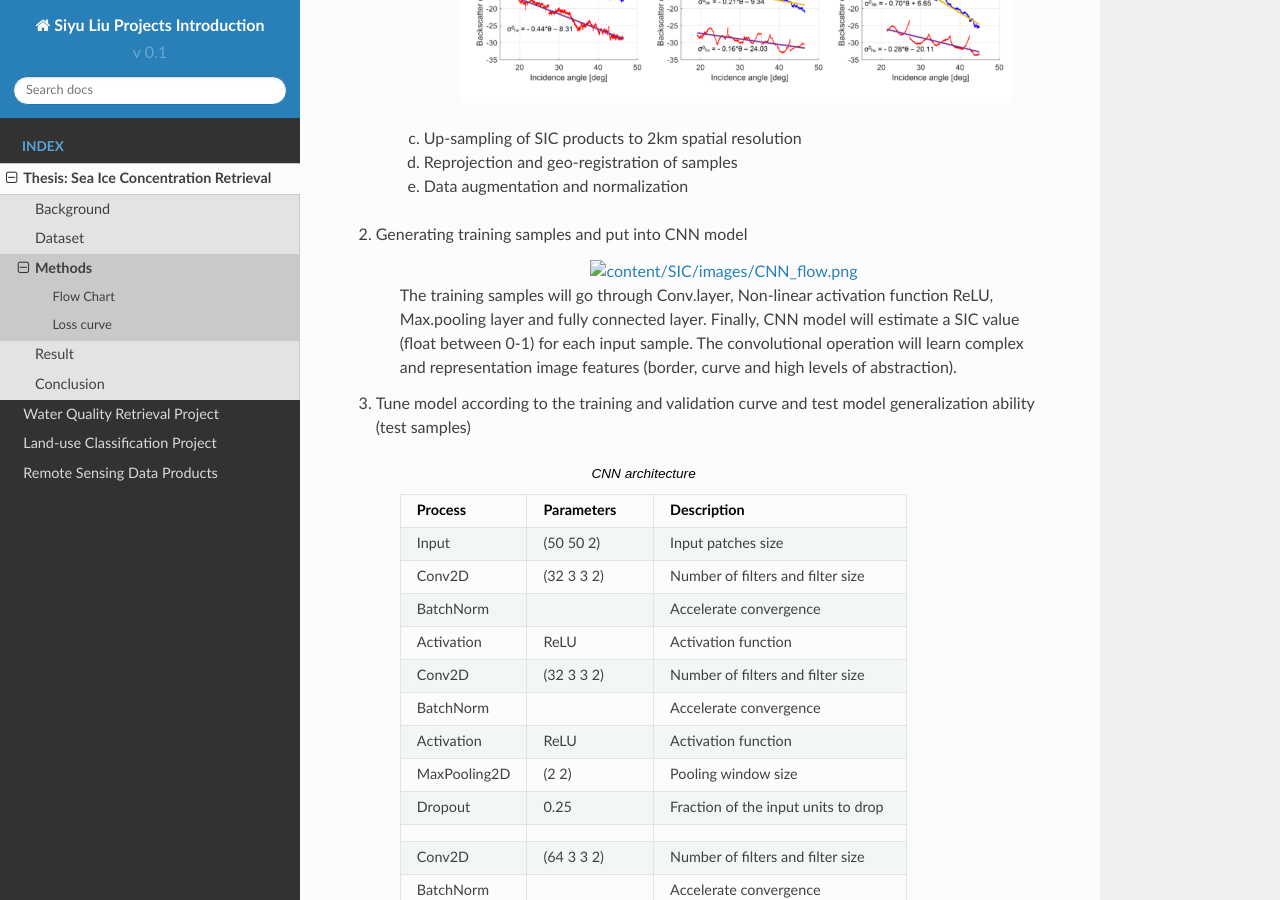
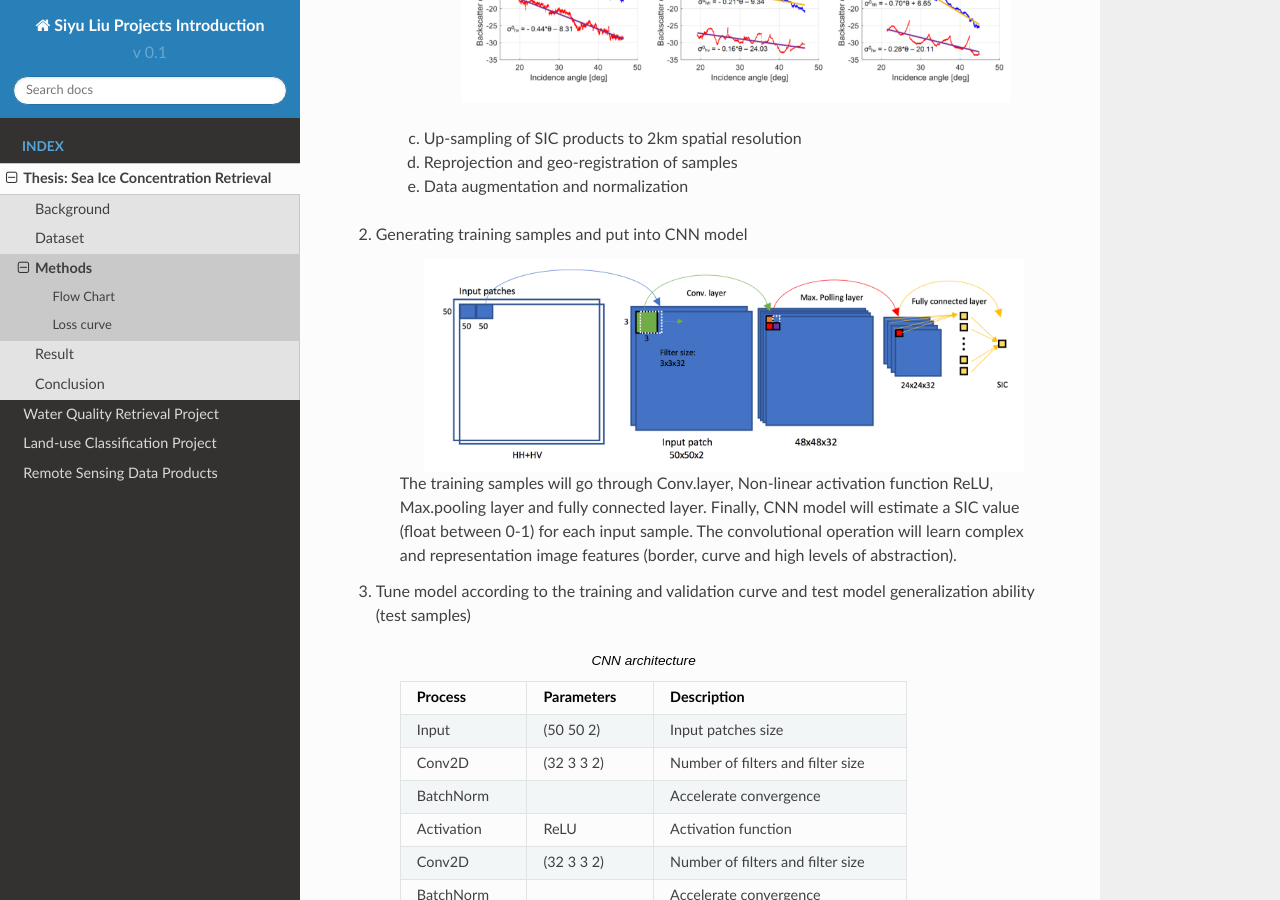
Before and after one commit to LitDavid/projects_presentation, a Sphinx documentation site: the page built from source/content/SIC/Methods.rst, in a window 1280 px wide and 900 px high, scrolled down 1015 px. Built offline with Sphinx 7.4.7 and the Read the Docs theme 2.0.0, drawn with Linux system fonts in a browser that asks for light colours.

Commit message:
Update Methods.rst

```diff
--- a/source/content/SIC/Methods.rst
+++ b/source/content/SIC/Methods.rst
@@ -27,7 +27,7 @@ Basically includes the following steps:
 
 #. Generating training samples and put into CNN model
 
-    .. figure:: ./images/CNN_flow.png
+    .. figure:: ./images/cnn_flow.png
         :width: 600px
         :align: center
 
```
